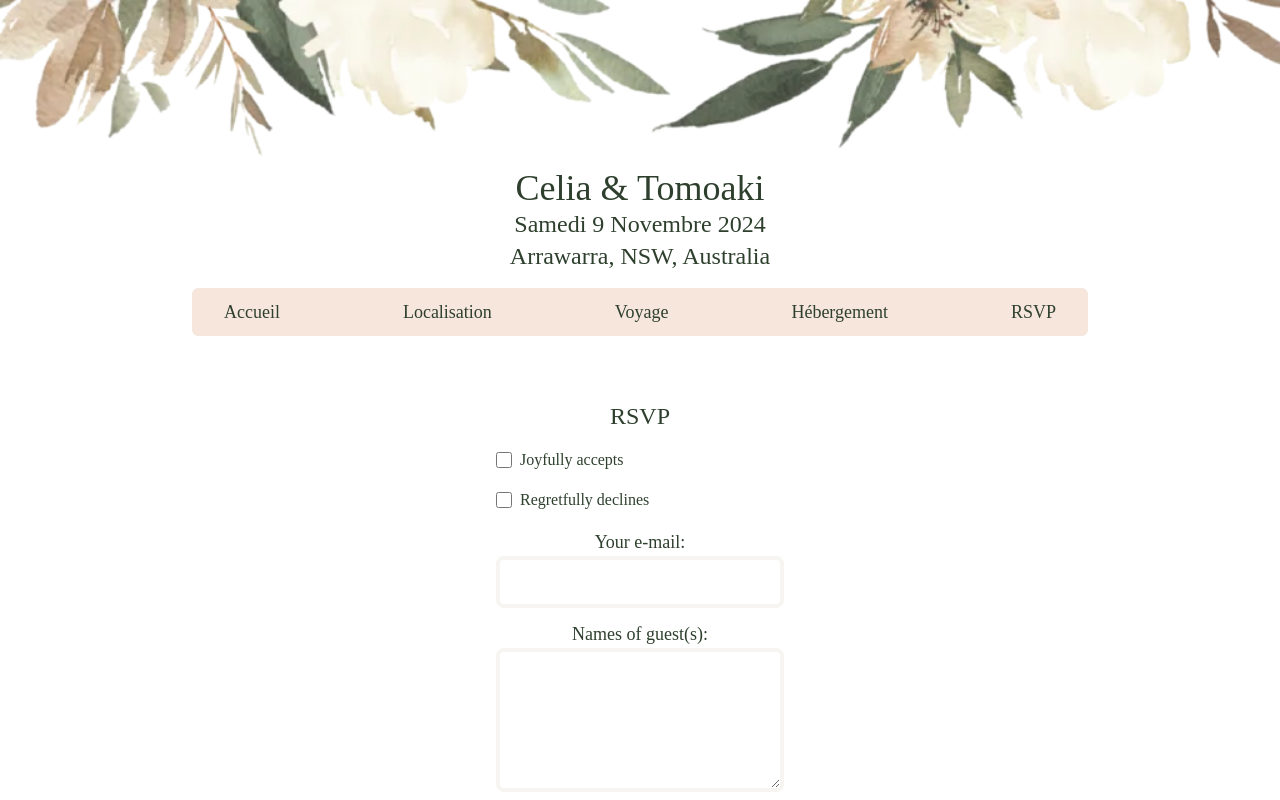
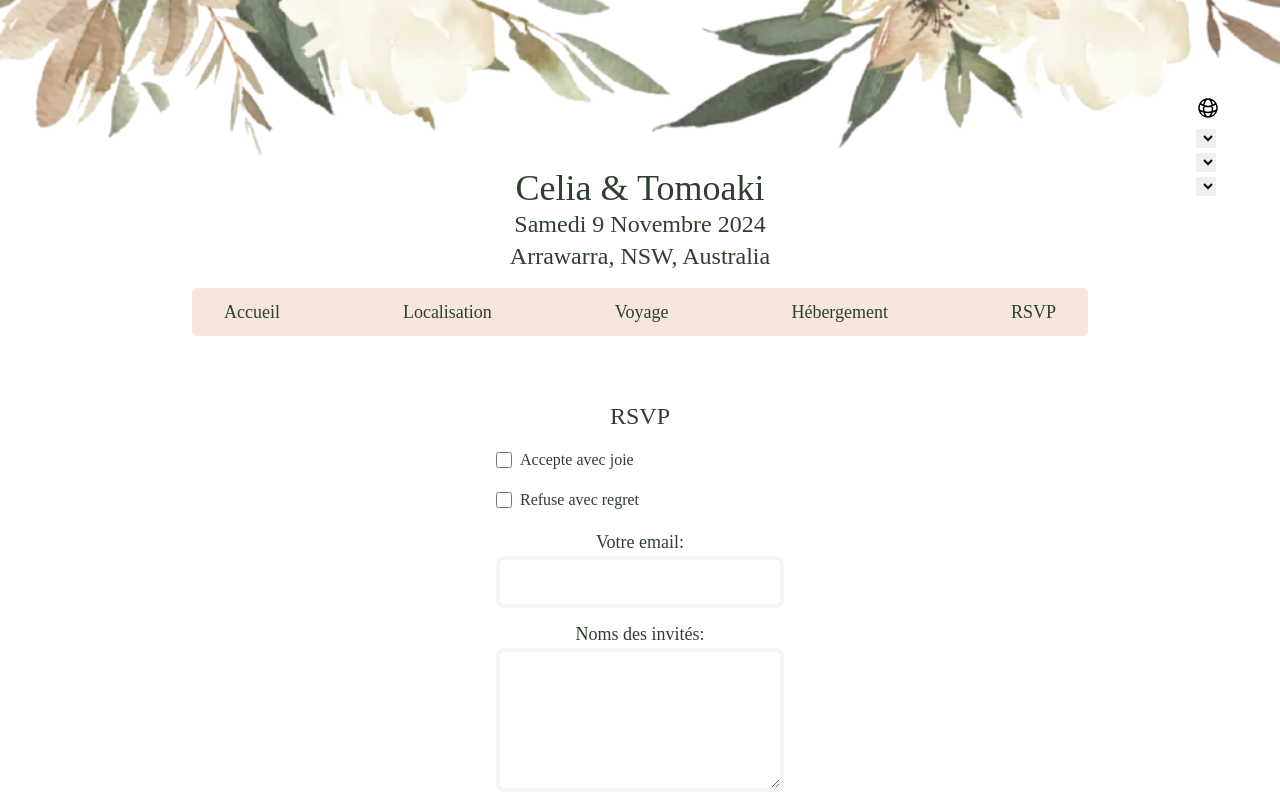
Before and after one commit to theblond27/WeddingCelia-Tom, a React (Vite) app: page /rsvp in a window 1280 px wide. Both pictures are taken after a click on the element "Francais". Shown: the top 800 px of the page. Built offline with nearby package versions, Linux system fonts and the light colour scheme.

Commit message:
Change language on all pages

```diff
--- a/index.html
+++ b/index.html
@@ -2,7 +2,7 @@
 <html lang="en">
   <head>
     <meta charset="UTF-8" />
-    <link rel="icon" type="image/svg+xml" href="/vite.svg" />
+    <link rel="icon" type="image/svg+xml" href="" />
     <meta name="viewport" content="width=device-width, initial-scale=1.0" />
     <title>Wedding Celia & Tomoaki</title>
   </head>
--- a/src/components/Header.jsx
+++ b/src/components/Header.jsx
@@ -4,16 +4,28 @@ import { useTranslation } from 'react-i18next'
 const Header = () => {
   const { t } = useTranslation();
 
+  const onClick = () => {
+
+  }
+
   return (
-    <div>
+    <div className='relative'>
+      <div className='absolute top-12 right-6 md:top-24 md:right-16 h-5 w-5'>
+        <button onClick={onClick}>
+          <svg xmlns="http://www.w3.org/2000/svg" fill="none" viewBox="0 0 24 24" strokeWidth={1.5} stroke="currentColor" className="w-6 h-6">
+            <path strokeLinecap="round" strokeLinejoin="round" d="M12 21a9.004 9.004 0 008.716-6.747M12 21a9.004 9.004 0 01-8.716-6.747M12 21c2.485 0 4.5-4.03 4.5-9S14.485 3 12 3m0 18c-2.485 0-4.5-4.03-4.5-9S9.515 3 12 3m0 0a8.997 8.997 0 017.843 4.582M12 3a8.997 8.997 0 00-7.843 4.582m15.686 0A11.953 11.953 0 0112 10.5c-2.998 0-5.74-1.1-7.843-2.918m15.686 0A8.959 8.959 0 0121 12c0 .778-.099 1.533-.284 2.253m0 0A17.919 17.919 0 0112 16.5c-3.162 0-6.133-.815-8.716-2.247m0 0A9.015 9.015 0 013 12c0-1.605.42-3.113 1.157-4.418" />
+          </svg>
+        </button>
+        <select>Francais</select>
+        <select>English</select>
+        <select>Japonais</select>
+      </div>
       <img className='w-full top-0' src="src/img/Header.webp" alt="React Image" />
-      {/* <div className='w-full h-96'> */}
-        <div className='w-full h-30 flex flex-col items-center justify-center md:mt-2 mt-10'>
-          <h1 className='text-text text-4xl'>Celia & Tomoaki</h1>
-          <h2 className='text-text text-2xl'>{t("date")}</h2>
-          <h2 className='text-text text-2xl'>Arrawarra, NSW, Australia</h2>
-        </div>
-      {/* </div> */}
+      <div className='w-full h-30 flex flex-col items-center justify-center md:mt-2 mt-10'>
+        <h1 className='text-text text-4xl'>Celia & Tomoaki</h1>
+        <h2 className='text-text text-2xl'>{t("date")}</h2>
+        <h2 className='text-text text-2xl'>Arrawarra, NSW, Australia</h2>
+      </div>
     </div>
   )
 }
--- a/src/components/Modal.jsx
+++ b/src/components/Modal.jsx
@@ -18,10 +18,10 @@ export default function Modal({ open, onClose, children}) {
     <div  className={'mt-80 flex justify-center items-center'}>
       {/* modal */}
       <div className={'bg-cadre rounded-xl shadow p-12'} defaultValue={selectedLanguage} onChange={chooseLanguage}>
-        <select size="3" onChange={chooseLanguage} className="bg-cadre mt-">
-            <option onClick={onClose} value="fr">Francais</option>
-            <option onClick={onClose} value="en">English</option>
-            <option onClick={onClose} value="jp">Japan</option>
+        <select size='3'onChange={chooseLanguage} className="bg-cadre w-28 h-28 text-center text-s">
+            <option className="cursor-pointer mb-4 text-text text-xl" onClick={onClose} value="fr">Francais</option>
+            <option className="cursor-pointer mb-4 text-text text-xl" onClick={onClose} value="en">English</option>
+            <option className="cursor-pointer text-text text-xl" onClick={onClose} value="jp">Japan</option>
         </select>
       </div>
     </div>
--- a/src/locales/en/translation.json
+++ b/src/locales/en/translation.json
@@ -16,7 +16,11 @@
   "look": "Have a look at their website:",
   "book": "To book, use the reference #177010",
 
-  "rsvp": "RSVP"
-
-
+  "rsvp": "RSVP",
+  "accept": "Joyfully accepts",
+  "refus": "Regretfully declines",
+  "email": "Your e-mail:",
+  "name": "Names of guest(s):",
+  "dietery": "Dietery requirements:",
+  "send": "Send"
 }
--- a/src/locales/fr/translation.json
+++ b/src/locales/fr/translation.json
@@ -16,7 +16,11 @@
   "look": "Jetez un oeil à leur site internet:",
   "book": "Pour réserver, utilisez la référence #177010",
 
-  "rsvp": "RSVP"
-
-
+  "rsvp": "RSVP",
+  "accept": "Accepte avec joie",
+  "refus": "Refuse avec regret",
+  "email": "Votre email:",
+  "name": "Noms des invités:",
+  "dietery ": "Exigences diététiques:",
+  "send": "Envoyer"
 }
--- a/src/locales/jp/translation.json
+++ b/src/locales/jp/translation.json
@@ -16,7 +16,13 @@
   "look": "彼らのウェブサイトを見てください:",
   "book": "予約するには、参照番号 #177010 を使用してください。",
 
-  "rsvp": "予約"
+  "rsvp": "予約",
+  "accept": "喜んで受け入れます",
+  "refus": "残念ながらお断りします",
+  "email": "あなたの電子メール:",
+  "name": "ゲストのお名前:",
+  "dietery ": "食事要件:",
+  "send": "送信"
 
 
 }
--- a/src/pages/Accommodation.jsx
+++ b/src/pages/Accommodation.jsx
@@ -12,15 +12,15 @@ const Accommodation = () => {
       <Navbar />
       <div className='grid md:mt-6'>
         <div className='rounded-md mx-2 mb-2 mt-8 px-2 py-2 grid md:px-10 md:mx-12 justify-center'>
-          <text className='text-text text-md'>{t('acco')}</text>
+          <div className='text-text text-md'>{t('acco')}</div>
           <div className='flex mt-2 mb-2'>
-            <img className='md:max-w-4xl rounded-sm' src="src\img\maps.png" alt="Download the map" />
+            <img className='md:max-w-4xl rounded-sm hover:scale-125 transition duration-500 cursor-pointer object-cover' src="src\img\maps.png" alt="Download the map" />
           </div>
-          <text className='text-text text-md mb-2'>{t('accomo')}</text>
-          <text className='text-text text-md'>{t('look')}</text>
+          <div className='text-text text-md mb-2'>{t('accomo')}</div>
+          <div className='text-text text-md'>{t('look')}</div>
           {/* <link href='https://www.nrmaparksandresorts.com.au/'>Here</link> */}
           <a className='text-text text-md hover:underline' target='_blank' href='https://www.nrmaparksandresorts.com.au'>NRMA Parks and Resorts</a>
-          <text className='text-text text-md'>{t('book')}</text>
+          <div className='text-text text-md'>{t('book')}</div>
         </div>
       </div>
     </div>
--- a/src/pages/Location.jsx
+++ b/src/pages/Location.jsx
@@ -12,7 +12,7 @@ const Location = () => {
       <Navbar />
       <div className='grid md:mt-6'>
         <div className=' rounded-md mx-2 mb-2 mt-8 px-2 py-2 grid md:px-10 md:mx-12 justify-center'>
-          <text className='text-text text-md'>{t('place')}</text>
+          <div className='text-text text-md'>{t('place')}</div>
           <div className='flex mt-2 mb-2'>
             <img className='md:max-w-4xl rounded-sm' src="src\img\ARRAWARRA.jpg" alt="React Image" />
           </div>
--- a/src/pages/RSVP.jsx
+++ b/src/pages/RSVP.jsx
@@ -1,9 +1,11 @@
-import React, { useRef, useState, Text } from 'react'
+import React, { useState } from 'react'
 import Header from '../components/Header'
 import Navbar from '../components/Navbar'
+import { useTranslation } from 'react-i18next'
 import emailjs from '@emailjs/browser'
 
 const RSVP = () => {
+  const { t } = useTranslation();
 
   const [formValues, setFormValues] = useState({});
   const handleChange = (e) => {
@@ -36,7 +38,7 @@ const RSVP = () => {
       <Navbar />
       <div className='grid md:mt-6'>
         <div className=' mt-8 px-2 py-2 grid md:px-10 md:mx-12 justify-center'>
-          <text className='text-text text-2xl mb-4 text-center'>RSVP</text>
+          <div className='text-text text-2xl mb-4 text-center'>RSVP</div>
           <form className='mb-6 text-center' onSubmit={sendEmail}>
 
             {/* Accepted/Decline */}
@@ -49,7 +51,7 @@ const RSVP = () => {
                   value={'accepted'}
                   onChange={handleChange}
                 />
-                <label className='ms-2 text-text'>Joyfully accepts</label>
+                <label className='ms-2 text-text'>{t('accept')}</label>
               </div>
               <div className='flex items-center mb-4'>
                 <input
@@ -59,12 +61,12 @@ const RSVP = () => {
                   value={'declined'}
                   onChange={handleChange}
                 />
-                <label className='ms-2 text-text'>Regretfully declines</label>
+                <label className='ms-2 text-text'>{t('refus')}</label>
               </div>
             </fieldset>
 
             {/* Email */}
-            <label className='block text-text text-lg'>Your e-mail:</label>
+            <label className='block text-text text-lg'>{t('email')}</label>
             <input
               className='rounded-lg p-2.5 w-72 mb-3 border-beige border-4'
               type='email'
@@ -74,7 +76,7 @@ const RSVP = () => {
             />
 
             {/* Guests */}
-            <label className='block text-text text-lg'>Names of guest(s):</label>
+            <label className='block text-text text-lg'>{t('name')}</label>
             <textarea
               className='rounded-lg p-2.5 h-36 w-72 mb-3 border-beige border-4'
               type='text'
@@ -84,7 +86,7 @@ const RSVP = () => {
             </textarea>
 
             {/* Dietery */}
-            <label className='block  text-text text-lg'>Dietery requirements:</label>
+            <label className='block  text-text text-lg'>{t('dietery')}</label>
             <textarea
               className='rounded-lg p-2.5 h-40 w-72 border-beige border-4'
               type='text'
@@ -93,7 +95,7 @@ const RSVP = () => {
               onChange={handleChange}>
             </textarea>
             <div className='mt-4'>
-              <input className=' text-text text-lg' type='submit' value='Send'/>
+              <input className=' text-text text-lg' type='submit' value={t('send')}/>
             </div>
           </form>
         </div>
--- a/src/pages/Travel.jsx
+++ b/src/pages/Travel.jsx
@@ -12,13 +12,13 @@ const Travel = () => {
       <Navbar />
       <div className='grid md:mt-6'>
         <div className='rounded-md mx-2 mb-2 mt-8 px-2 py-2 grid md:px-10 md:mx-12 justify-center'>
-          <text className='text-text text-md'>{t('located')}</text>
-          <text className='text-text text-md'>{t('airport')}</text>
+          <div className='text-text text-md'>{t('located')}</div>
+          <div className='text-text text-md'>{t('airport')}</div>
           <ul>
             <li className='text-text text-md'> - Brisbane</li>
             <li className='text-text text-md'> - Sydney</li>
           </ul>
-          <text className='text-text text-md'>{t('closet')}</text>
+          <div className='text-text text-md'>{t('closet')}</div>
           <div className='flex mt-2 mb-2'>
             <img className='md:max-w-4xl rounded-sm' src="src\img\travel.jpg" alt="React Image" />
           </div>
```
Also changed, not shown: src/img/france.png (added).
